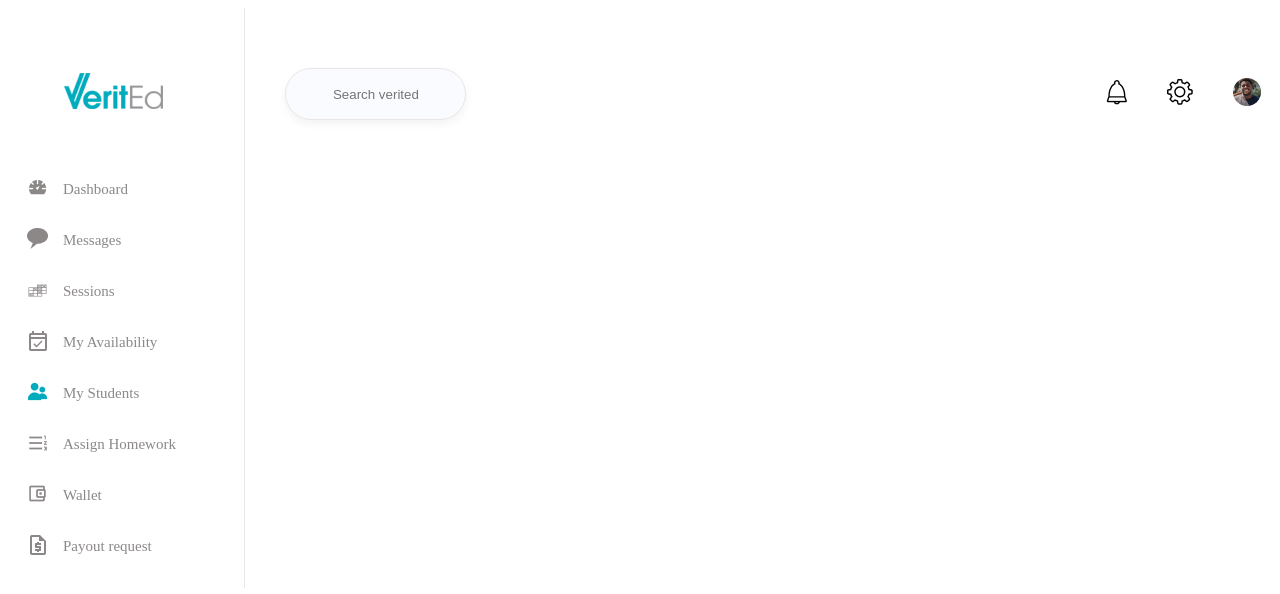
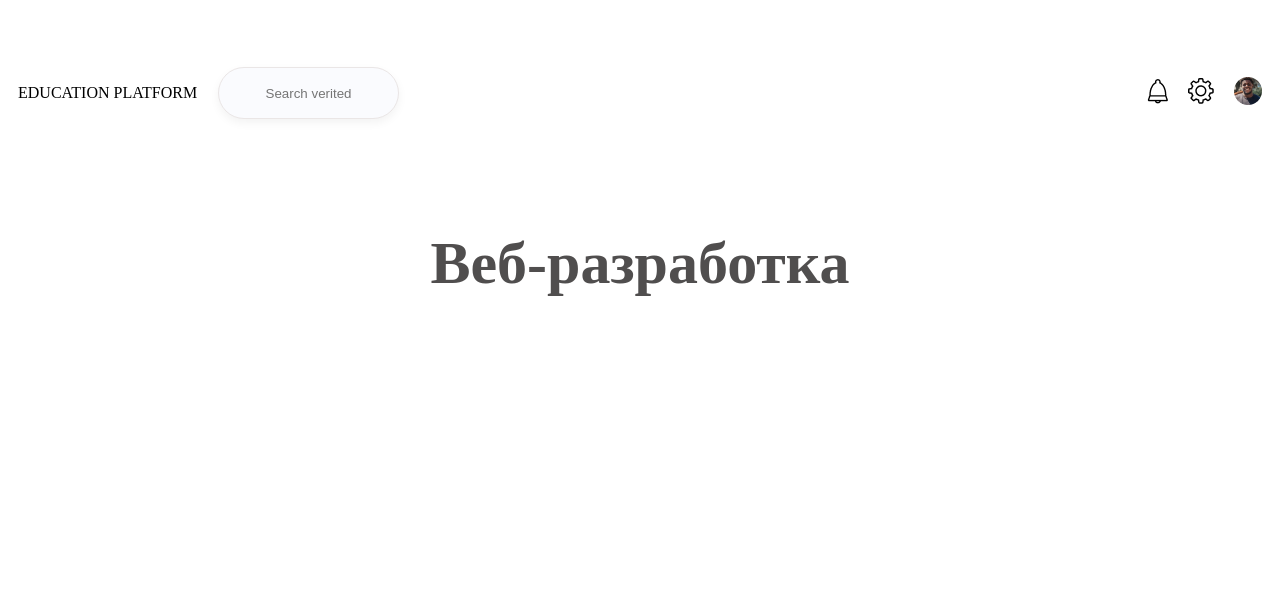
Before and after one commit to WocherZ/education-platform--JFD, a React (Create React App) app in the folder education-platform/: page / in a window 1280 px wide. Shown: the top 594 px of the page. Built offline with nearby package versions, Linux system fonts and the light colour scheme.

Commit message:
added courses

```diff
--- a/education-platform/src/App.css
+++ /dev/null
@@ -1,38 +0,0 @@
-.App {
-  text-align: center;
-}
-
-.App-logo {
-  height: 40vmin;
-  pointer-events: none;
-}
-
-@media (prefers-reduced-motion: no-preference) {
-  .App-logo {
-    animation: App-logo-spin infinite 20s linear;
-  }
-}
-
-.App-header {
-  background-color: #282c34;
-  min-height: 100vh;
-  display: flex;
-  flex-direction: column;
-  align-items: center;
-  justify-content: center;
-  font-size: calc(10px + 2vmin);
-  color: white;
-}
-
-.App-link {
-  color: #61dafb;
-}
-
-@keyframes App-logo-spin {
-  from {
-    transform: rotate(0deg);
-  }
-  to {
-    transform: rotate(360deg);
-  }
-}
--- a/education-platform/src/App.js
+++ b/education-platform/src/App.js
@@ -1,5 +1,6 @@
-import './App.css';
+
 import MyStudent from './pages/my_students';
+import WebDeveloper from './pages/courses/WebDeveloper.js';
 
 import Header from './components/Header';
 import Footer from './components/Footer';
@@ -7,11 +8,13 @@ import HomeContent from './components/HomeContent';
 
 function App() {
   return (
-    <div className="App">
+    <div>
+      <WebDeveloper/>
       {/* <Header />
       <HomeContent />
       <Footer /> */}
-      <MyStudent/>
+      {/* <MyStudent/> */}
+
     </div>
   );
 }
--- /dev/null
+++ b/education-platform/src/components/courses/Header.js
@@ -0,0 +1,34 @@
+
+import loupe from '../../images/my_students/loupe.png';
+import bell from '../../images/my_students/bell.png';
+import settings from '../../images/my_students/settings.png';
+import account from '../../images/my_students/account.png';
+
+
+
+export default function Header() {
+    return (
+        <div>
+            <div id='header'>
+                <div class="label">
+                    <p>EDUCATION PLATFORM</p>
+                </div>
+                <div class="search_input">
+                    <input type="text" src={loupe} placeholder="Search verited" />
+                </div>
+                <div className="empty">
+                </div>
+                <div className="notice">
+                    <a href=""><img src={bell} /></a>
+
+                </div>
+                <div className="settings">
+                    <a href=""><img src={settings} /></a>
+                </div>
+                <div className="account">
+                    <a href=""><img src={account} /></a>
+                </div>
+            </div >
+        </div>
+    )
+}
--- /dev/null
+++ b/education-platform/src/pages/courses/WebDeveloper.js
@@ -0,0 +1,12 @@
+import Header from "../../components/courses/Header"
+import '../../styles/courses/style.css'
+
+
+export default function WebDeveloper() {
+    return (
+        <div>
+            <Header/>
+            <h1>Веб-разработка</h1>
+        </div>
+    )
+}
--- a/education-platform/src/pages/my_students.js
+++ b/education-platform/src/pages/my_students.js
@@ -1,4 +1,4 @@
-import React, { useState } from "react";
+import React, { useState} from "react";
 import Navbar from "../components/my_students/navbar.js";
 import Header from "../components/my_students/Header";
 import '../styles/my_students/style.css'
@@ -12,7 +12,13 @@ export default function MyStudent() {
     const[modalActive, setModalActive] = useState(false)
     let component = <Dashboard />
 
+    const modalSetHandler = (modal) => {
+        setModalActive(modal)
+    }
 
+    const sectionHandler = (section) => {
+            setSection(section)
+    }
 
     component = undefined;
     if (section === 'My Students')
@@ -26,7 +32,7 @@ export default function MyStudent() {
 
     return (
         <div className="wrapper">
-            <Navbar setactive = {setModalActive} setsection = {setSection}/>
+            <Navbar setactive = {modalSetHandler} setsection = {sectionHandler}/>
             <Header/>
              <Modal active={modalActive} child = {component}>
             </Modal>
--- /dev/null
+++ b/education-platform/src/styles/courses/style.css
@@ -0,0 +1,20 @@
+#header {
+  display: grid;
+  grid-template-columns: auto auto 2fr auto auto auto;
+  align-items: center;
+}
+#header div {
+  padding: 10px;
+}
+
+h1 {
+  font-family: "Poppins";
+  font-style: normal;
+  font-weight: 700;
+  font-size: 60px;
+  line-height: 90px;
+  color: #504E4E;
+  text-align: center;
+}
+
+/*# sourceMappingURL=style.css.map */
--- /dev/null
+++ b/education-platform/src/styles/courses/style.scss
@@ -0,0 +1,17 @@
+#header{
+    display: grid;
+    grid-template-columns: auto  auto 2fr auto auto auto;
+    align-items: center;
+    div {
+        padding: 10px;
+    }
+}
+h1 {
+    font-family: 'Poppins';
+font-style: normal;
+font-weight: 700;
+font-size: 60px;
+line-height: 90px;
+color: #504E4E;
+text-align: center;
+}
```
Also changed, not shown: 1 other file (tests, documents, lock files or other folders).
